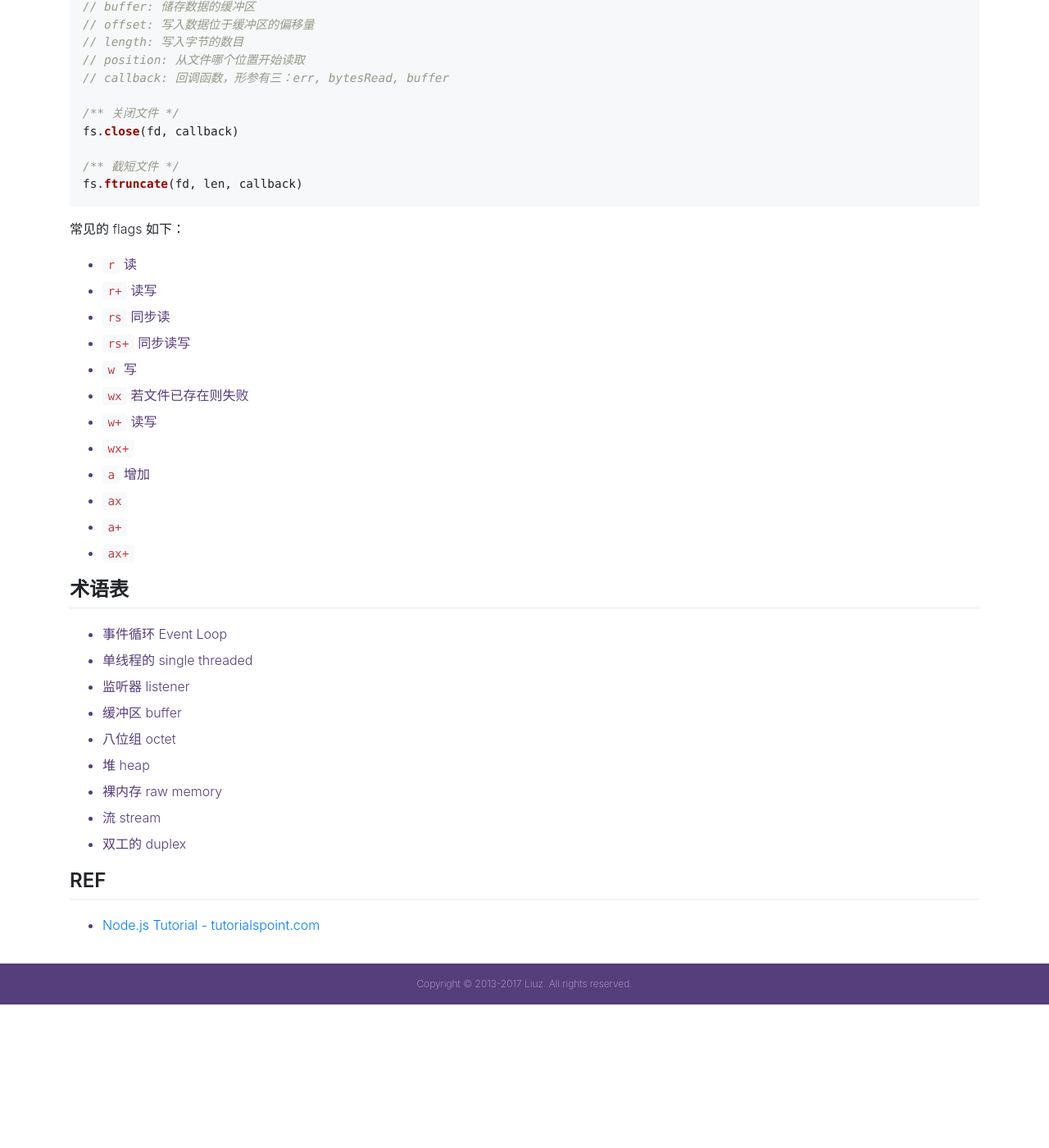
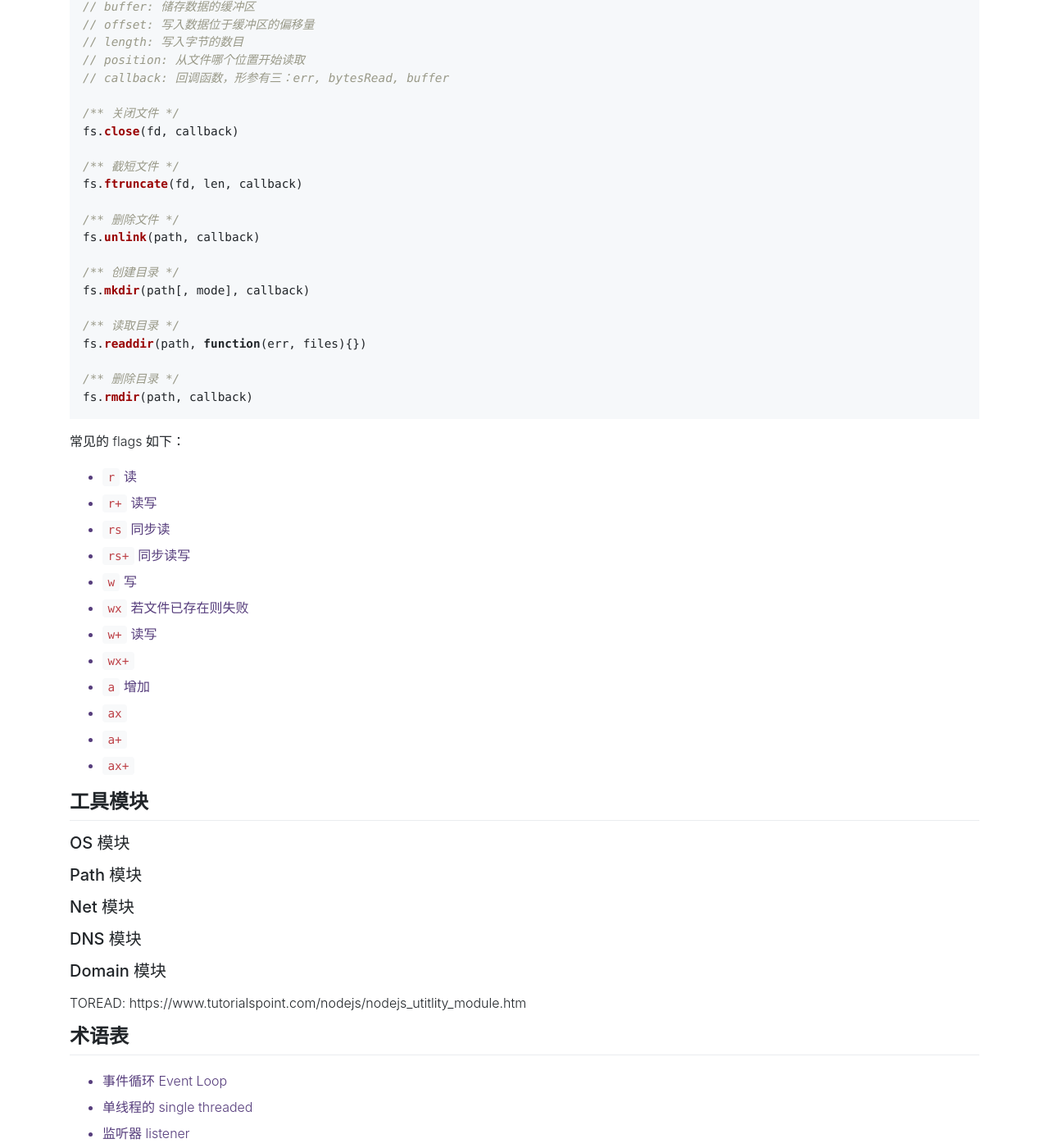
Before and after one commit to liuzhuan/liuzhuan.github.io, a Jekyll site: the page built from _posts/2017-12-19-node-primer.md, in a window 1280 px wide and 1400 px high, scrolled down 4056 px. Shown: the whole window at 82% size. Built offline with Jekyll 4.4.1, drawn with Linux system fonts in a browser that asks for light colours; nearby versions of some CDN libraries; before the commit the page ends 5281 px from its top, so only the background shows below that.

Commit message:
adding fs module

````diff
--- a/_posts/2017-12-19-node-primer.md
+++ b/_posts/2017-12-19-node-primer.md
@@ -197,6 +197,18 @@ fs.close(fd, callback)
 
 /** 截短文件 */
 fs.ftruncate(fd, len, callback)
+
+/** 删除文件 */
+fs.unlink(path, callback)
+
+/** 创建目录 */
+fs.mkdir(path[, mode], callback)
+
+/** 读取目录 */
+fs.readdir(path, function(err, files){})
+
+/** 删除目录 */
+fs.rmdir(path, callback)
 ```
 
 常见的 flags 如下：
@@ -213,6 +225,20 @@ fs.ftruncate(fd, len, callback)
 - `ax`
 - `a+`
 - `ax+`
+
+## 工具模块
+
+### OS 模块
+
+### Path 模块
+
+### Net 模块
+
+### DNS 模块
+
+### Domain 模块
+
+TOREAD: https://www.tutorialspoint.com/nodejs/nodejs_utitlity_module.htm
 
 ## 术语表
 
````
